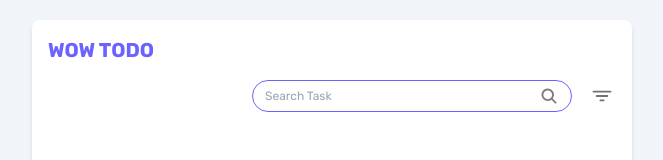
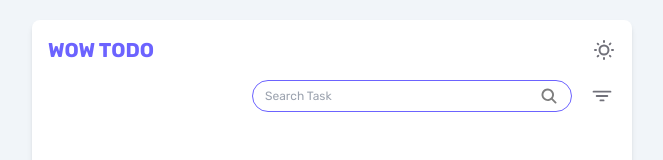
Before and after one commit to Chizycodes/wow-ai-test, a React (Vite) app: page / in a window 1280 px wide. Shown: the top 160 px of the page, without its empty margins (308-971 px from the left). Built offline with nearby package versions, Linux system fonts and the light colour scheme.

Commit message:
Implement theme change

```diff
--- a/src/App.jsx
+++ b/src/App.jsx
@@ -1,10 +1,21 @@
+import { useContext } from 'react';
 import './App.css';
 import Todo from './pages/Home';
+import { ThemeContext } from './context/themeContext';
 
 function App() {
+	const { theme } = useContext(ThemeContext);
 	return (
-		<div className="w-screen h-screen flex justify-center bg-slate-100 md:py-5 text-zinc-500">
-			<div className="h-full max-w-[600px] w-full shadow-md p-4 bg-white rounded-lg relative overflow-hidden">
+		<div
+			className={`w-screen h-screen flex justify-center md:py-5 text-zinc-500 ${
+				theme === 'light' ? 'bg-slate-100' : 'bg-dark-bg'
+			}`}
+		>
+			<div
+				className={`h-full max-w-[600px] w-full shadow-md p-4 rounded-lg relative overflow-hidden ${
+					theme === 'light' ? 'bg-white' : 'bg-dark-card'
+				}`}
+			>
 				<Todo />
 			</div>
 		</div>
--- a/src/components/AddUpdateModal.jsx
+++ b/src/components/AddUpdateModal.jsx
@@ -1,9 +1,10 @@
 import { useForm, Controller } from 'react-hook-form';
 import * as yup from 'yup';
 import { yupResolver } from '@hookform/resolvers/yup';
-import { useEffect } from 'react';
+import { useContext, useEffect } from 'react';
 import DatePicker from 'react-datepicker';
 import 'react-datepicker/dist/react-datepicker.css';
+import { ThemeContext } from '../context/themeContext';
 
 const schema = yup.object().shape({
 	title: yup.string().required('Title is required').min(3),
@@ -13,6 +14,7 @@ const schema = yup.object().shape({
 });
 
 const AddUpdateModal = ({ handleAddTodo, handleEditTodo, loading = false, isOpen, handleClose, todoToEdit = {} }) => {
+	const { theme } = useContext(ThemeContext);
 	const {
 		register,
 		handleSubmit,
@@ -41,7 +43,7 @@ const AddUpdateModal = ({ handleAddTodo, handleEditTodo, loading = false, isOpen
 
 	return (
 		<dialog id="todo-modal" className={`modal ${isOpen ? 'modal-open' : ''}`}>
-			<div className="modal-box bg-white text-gray-700">
+			<div className={`modal-box ${theme === 'light' ? 'bg-white text-zinc-600' : 'bg-dark-card text-zinc-400'}`}>
 				<form method="dialog">
 					<button className="btn btn-sm btn-ghost absolute right-2 top-2" onClick={handleClose}>
 						✕
--- a/src/components/SearchFilter.jsx
+++ b/src/components/SearchFilter.jsx
@@ -1,5 +1,7 @@
+import { useContext } from 'react';
 import { SearchIcon } from '../assets/SvgIcons';
 import { IoFilter } from 'react-icons/io5';
+import { ThemeContext } from '../context/themeContext';
 
 const statusOptions = ['pending', 'in-progress', 'completed', 'all'];
 const priorityOptions = ['low', 'medium', 'high', 'all'];
@@ -14,6 +16,8 @@ const SearchFilter = ({
 	handleFilter,
 	resetFilters,
 }) => {
+	const { theme } = useContext(ThemeContext);
+
 	return (
 		<div className="mt-4 flex gap-4 justify-end items-center">
 			{/* Search */}
@@ -32,7 +36,12 @@ const SearchFilter = ({
 				<div tabIndex={0} role="button" title="Filter" className=" m-1 cursor-pointer">
 					<IoFilter size={20} />
 				</div>
-				<div tabIndex={0} className="dropdown-content z-[20] menu px-3 py-4 shadow-md bg-slate-50 rounded-box w-52">
+				<div
+					tabIndex={0}
+					className={`dropdown-content z-[20] menu px-3 py-4 shadow-md rounded-box w-52 ${
+						theme === 'light' ? 'bg-slate-50 text-zinc-600' : 'bg-dark-popup text-zinc-400'
+					}`}
+				>
 					<p className="mb-1 font-medium text-xs">Filter by Status</p>
 					{/* Status Filter */}
 					<div className="flex flex-wrap gap-2">
--- a/src/components/TodoItem.jsx
+++ b/src/components/TodoItem.jsx
@@ -3,6 +3,8 @@ import { CiEdit } from 'react-icons/ci';
 import { MdOutlineDeleteForever } from 'react-icons/md';
 import { AiOutlineDrag } from 'react-icons/ai';
 import { motion } from 'framer-motion';
+import { useContext } from 'react';
+import { ThemeContext } from '../context/themeContext';
 
 const getStatusColor = (status) => {
 	switch (status) {
@@ -15,7 +17,24 @@ const getStatusColor = (status) => {
 	}
 };
 
+const getTextColorClass = (status, theme) => {
+	if (status === 'completed') {
+		if (theme === 'dark') {
+			return 'text-zinc-700 line-through'; // Lighter shade for completed tasks in dark mode
+		} else {
+			return 'text-zinc-300 line-through'; // Darker shade for completed tasks in light mode
+		}
+	} else {
+		if (theme === 'dark') {
+			return 'text-zinc-400'; // Darker shade for incomplete tasks in dark mode
+		} else {
+			return 'text-zinc-600'; // Default color for incomplete tasks in light mode
+		}
+	}
+};
+
 const TodoItem = ({ todo, setTodoToEdit, handleDelete, todoOpen, setTodoOpen, index }) => {
+	const { theme } = useContext(ThemeContext);
 	return (
 		<motion.div
 			initial={{ opacity: 0, y: -20 }}
@@ -23,7 +42,7 @@ const TodoItem = ({ todo, setTodoToEdit, handleDelete, todoOpen, setTodoOpen, in
 			exit={{ opacity: 0, y: -20 }}
 			transition={{ duration: 0.5, delay: index * 0.1 }}
 		>
-			<div className="collapse bg-transparent shadow-md transition duration-1000 transform hover:scale-y-110 hover:duration-300 ease-in-out ">
+			<div className="collapse bg-transparent shadow-md transition duration-1000 transform hover:scale-y-110 hover:duration-300 ease-in-out">
 				<input
 					type="radio"
 					name="todo-item"
@@ -37,7 +56,11 @@ const TodoItem = ({ todo, setTodoToEdit, handleDelete, todoOpen, setTodoOpen, in
 							<AiOutlineDrag size={20} title="Re-order" />
 						</div>
 						<p className="font-medium text-sm">
-							<span className={todo?.status === 'completed' ? 'line-through text-zinc-300' : ''}>{todo?.title}</span>{' '}
+							<span
+								className={getTextColorClass(todo?.status, theme)}
+							>
+								{todo?.title}
+							</span>{' '}
 							<span className={`badge badge-outline badge-sm badge-${getStatusColor(todo?.status)}`}>
 								{todo?.status}
 							</span>
--- a/src/pages/Home.jsx
+++ b/src/pages/Home.jsx
@@ -90,7 +90,7 @@ const Todo = () => {
 			<div>
 				<div className="flex justify-between items-center">
 					<h1 className="font-bold text-xl uppercase text-primary">WOW Todo</h1>
-					{/* <ThemeSwitcher /> */}
+					<ThemeSwitcher />
 				</div>
 				<SearchFilter
 					searchQuery={searchQuery}
--- a/tailwind.config.js
+++ b/tailwind.config.js
@@ -7,12 +7,10 @@ export default {
 			colors: {
 				primary: '#6C63FF',
 				dark: {
-					default: '#666666',
-          lighter: '#999999',
-          light: '#CCCCCC',
-          darker: '#333333',
-          darkest: '#000000',
-				}
+					bg: '#121212',
+					card: '#1E1E1E',
+					popup: '#2D2D2D',
+				},
 			},
 		},
 	},
```
